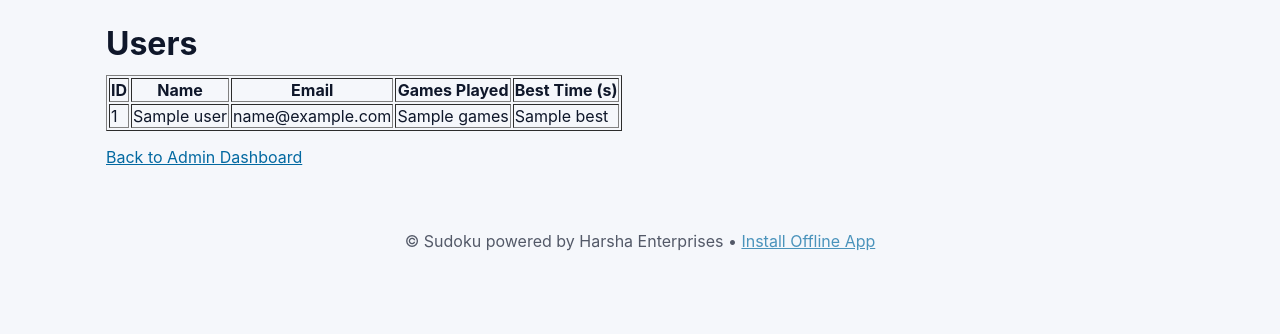
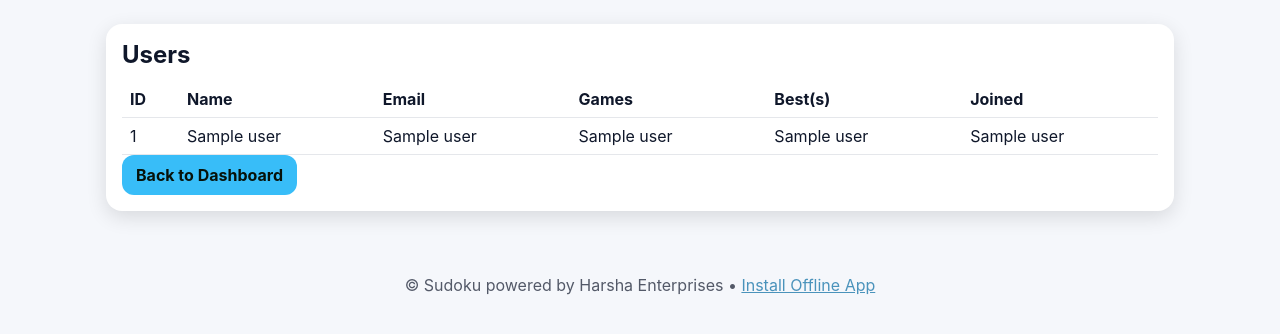
Before and after one commit to harsha86396/sudoku_app, a Flask app: page /admin/users in a window 1280 px wide. Shown: the part 63-397 px from the top of the page. Run offline with Flask 3, Linux system fonts and the light colour scheme; the visitor is signed in with stand-in values (Sample User, id 1); a database or web service that is not in the repository returns one stand-in record (values such as "Sample title"); parts of the project's set-up code (start-up, migrations or seed data) failed here and were passed over; some libraries are stand-ins or nearby versions.

Commit message:
Update admin_users.html

```diff
--- a/templates/admin_users.html
+++ b/templates/admin_users.html
@@ -1,11 +1,22 @@
 {% extends 'base.html' %}
 {% block content %}
-  <h1>Users</h1>
-  <table border="1">
-    <tr><th>ID</th><th>Name</th><th>Email</th><th>Games Played</th><th>Best Time (s)</th></tr>
-    {% for row in rows %}
-      <tr><td>{{ row.id }}</td><td>{{ row.name }}</td><td>{{ row.email }}</td><td>{{ row.games }}</td><td>{{ row.best }}</td></tr>
-    {% endfor %}
+<div class="card">
+  <h2>Users</h2>
+  <table class="table">
+    <thead><tr><th>ID</th><th>Name</th><th>Email</th><th>Games</th><th>Best(s)</th><th>Joined</th></tr></thead>
+    <tbody>
+      {% for u in rows %}
+        <tr>
+          <td>{{ u[0] }}</td>
+          <td>{{ u[1] }}</td>
+          <td>{{ u[2] }}</td>
+          <td>{{ u[3] }}</td>
+          <td>{{ u[4] or '-' }}</td>
+          <td>{{ u[5] }}</td>
+        </tr>
+      {% endfor %}
+    </tbody>
   </table>
-  <p><a href="{{ url_for('admin_dashboard') }}">Back to Admin Dashboard</a></p>
+  <a class="btn secondary" href="/admin">Back to Dashboard</a>
+</div>
 {% endblock %}
```
